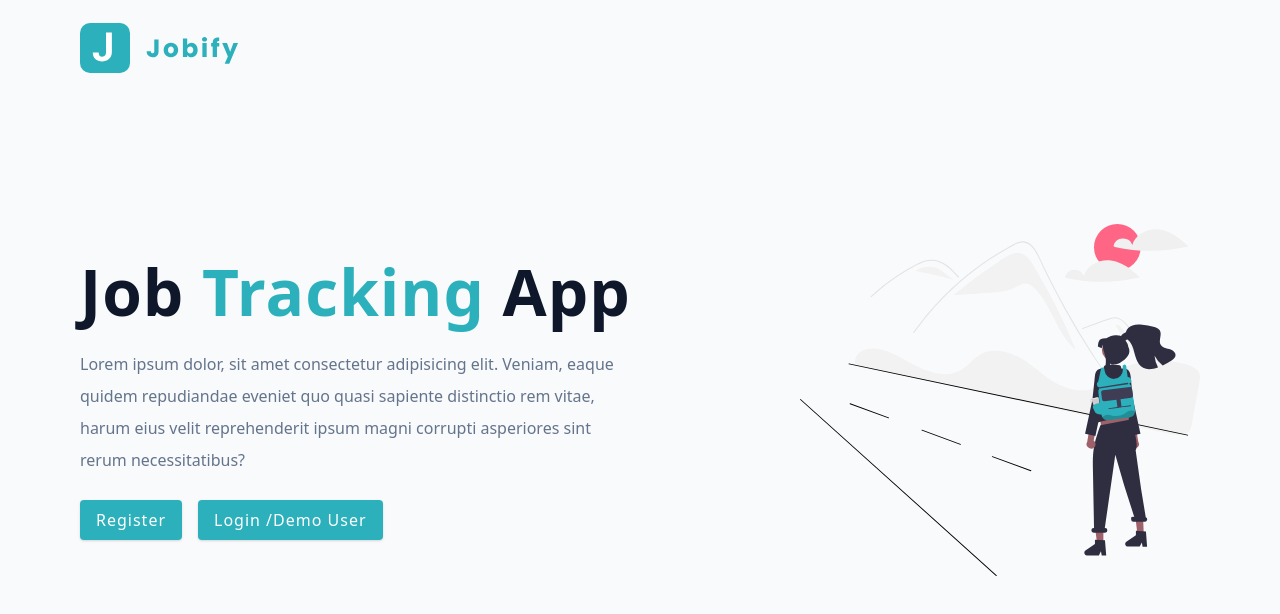
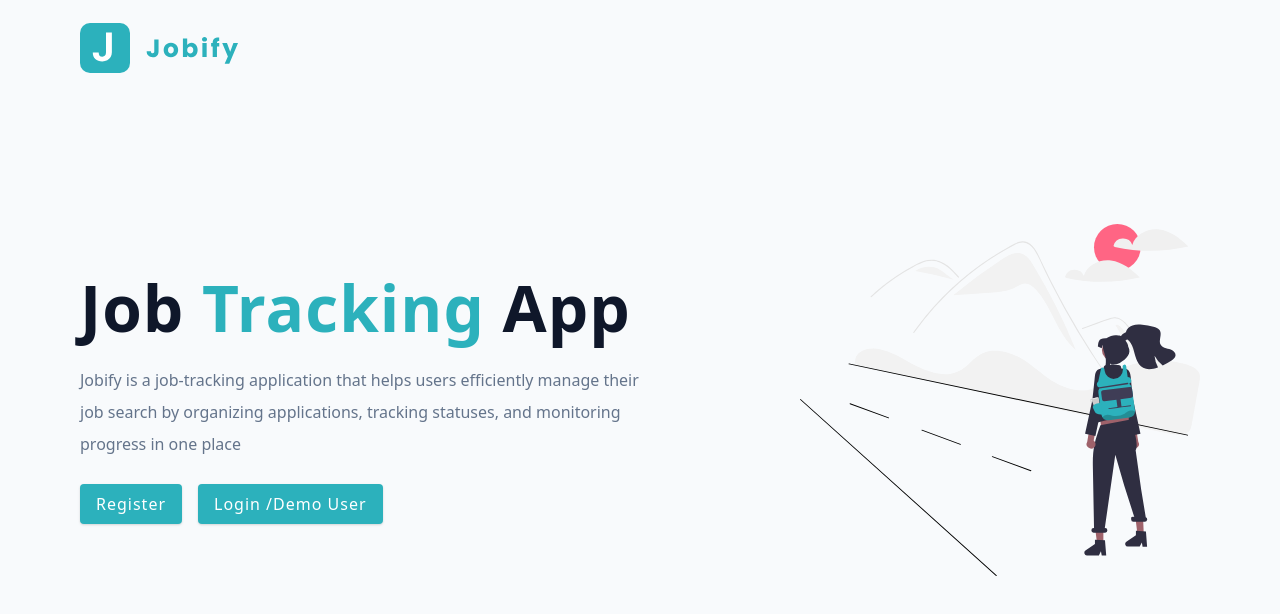
Before and after one commit to goodylove/jobify-app, a React (Vite) app in the folder client/: page / in a window 1280 px wide. Shown: the top 614 px of the page. Built offline with nearby package versions, Linux system fonts and the light colour scheme.

Commit message:
chore: add git remote url

```diff
--- a/client/src/pages/Landing.jsx
+++ b/client/src/pages/Landing.jsx
@@ -11,7 +11,7 @@ function Landing() {
       <div className="container page">
         <div className="info">
           <h1>Job <span>tracking</span> app</h1>
-          <p> Lorem ipsum dolor, sit amet consectetur adipisicing elit. Veniam, eaque quidem repudiandae eveniet quo quasi sapiente distinctio rem vitae, harum eius velit reprehenderit ipsum magni corrupti asperiores sint rerum necessitatibus?</p>
+          <p> Jobify is a job-tracking application that helps users efficiently manage their job search by organizing applications, tracking statuses, and monitoring progress in one place</p>
           <Link to="/register" className="btn register-link">Register</Link>
           <Link to="/login" className="btn register-link">Login /Demo user</Link>
         </div>
```
